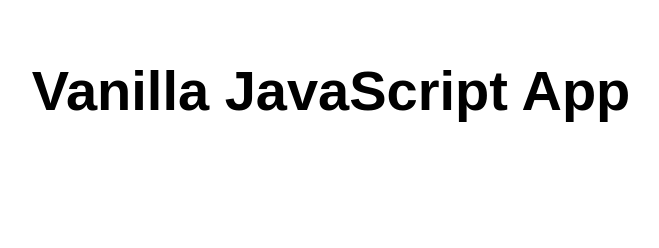
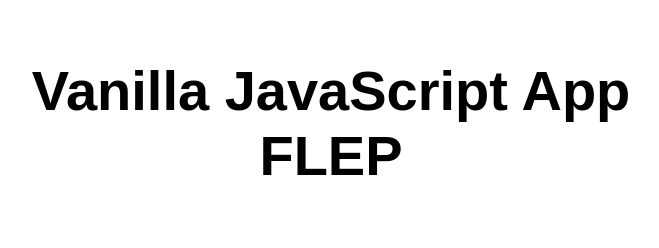
Before and after one commit to EpineyFlorent/my-first-static-web-app-flep, a website: page src/index.html in a window 1280 px wide. Shown: the whole page, without its empty margins (309-968 px from the left). Drawn offline with Linux system fonts and the light colour scheme.

Commit message:
Update index.html

```diff
--- a/src/index.html
+++ b/src/index.html
@@ -10,7 +10,7 @@
 
 <body>
   <main>
-    <h1>Vanilla JavaScript App</h1>
+    <h1>Vanilla JavaScript App FLEP</h1>
   </main>
 </body>
 
```
